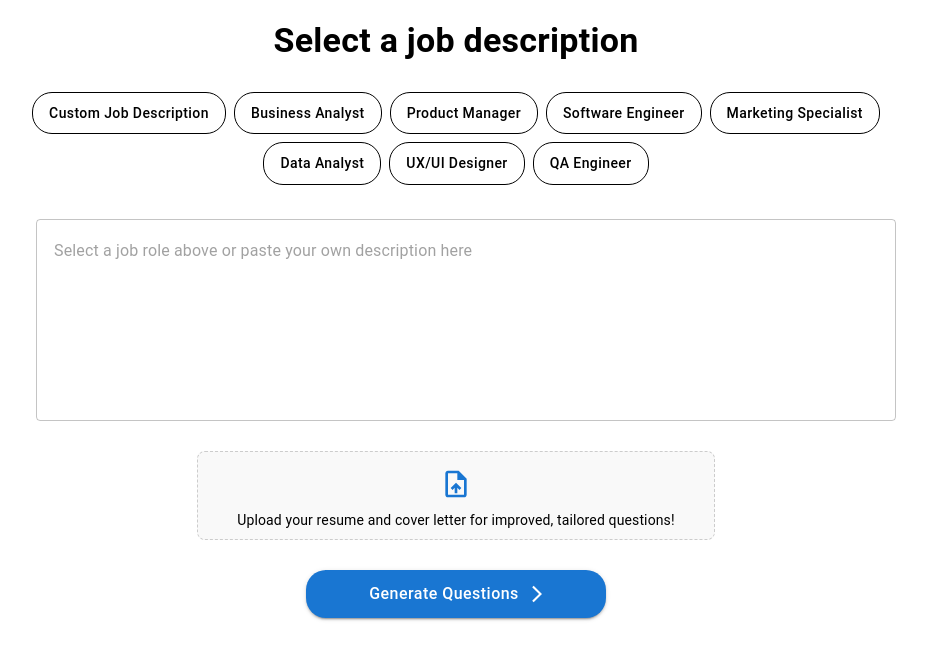
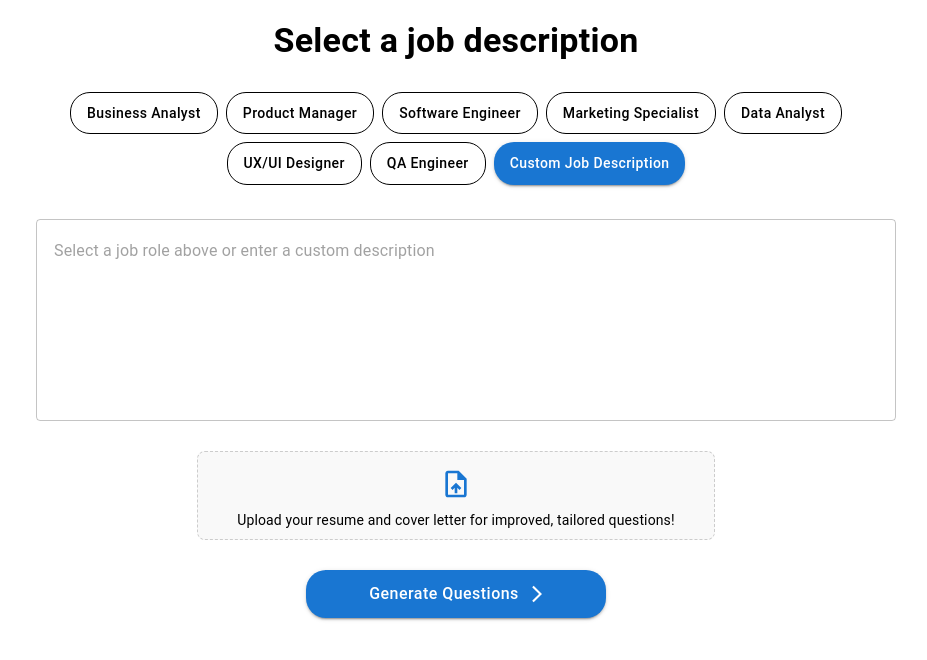
Before and after one commit to OwenYWT/AI-Interview, a React (Create React App) app in the folder frontend/: page /job-selection in a window 1280 px wide. Shown: the top 660 px of the page, without its empty margins (184-1111 px from the left). Built offline with nearby package versions, Linux system fonts and the light colour scheme.

Commit message:
integrate local storage

```diff
--- a/frontend/src/components/ChatPage.js
+++ b/frontend/src/components/ChatPage.js
@@ -1,28 +1,41 @@
-import React, { useState } from 'react';
+import React, { useState, useEffect } from 'react';
 import { Container, Box, TextField, IconButton, Typography, Button } from '@mui/material';
 import MicIcon from '@mui/icons-material/Mic';
 import SendIcon from '@mui/icons-material/Send';
 import ArrowBackIcon from '@mui/icons-material/ArrowBack';
+import DeleteIcon from '@mui/icons-material/Delete';
 import { useNavigate } from 'react-router-dom';
 import ArrowForwardIosIcon from "@mui/icons-material/ArrowForwardIos";
+import { getItem, setItem, removeItem } from "../localStorage";
 
 const ChatPage = () => {
     const [messages, setMessages] = useState([]);
     const [input, setInput] = useState('');
     const navigate = useNavigate();
 
+    useEffect(() => {
+        const savedMessages = getItem('messages', []);
+        setMessages(savedMessages);
+    }, []);
+
     const handleSendMessage = () => {
         if (input.trim()) {
-            setMessages([...messages, { text: input, sender: 'user' }]);
+            const newMessages = [...messages, { text: input, sender: 'user' }];
+            setMessages(newMessages);
+            setItem('messages', newMessages);
             setInput('');
         }
+    };
+
+    const handleClearMessages = () => {
+        setMessages([]);
+        removeItem('messages');
     };
 
     const handleGetFeedback = () => {
         const evaluation = {
             overall: 'Overall, a solid performance with room for growth in specific areas.',
         };
-
         const overall_score = 8.5;
         const recommendation_score = 7.0;
         const structured_answers_score = 9.0;
@@ -42,6 +55,10 @@ const ChatPage = () => {
                 <Typography variant="h4" align="center" style={{ fontWeight: 'bold', flexGrow: 1 }}>
                     Chat with HireSmart
                 </Typography>
+
+                <IconButton onClick={handleClearMessages} color="primary" title="Clear Chat">
+                    <DeleteIcon fontSize="large" />
+                </IconButton>
             </Box>
 
             <Box
--- a/frontend/src/components/FeedbackPage.js
+++ b/frontend/src/components/FeedbackPage.js
@@ -1,12 +1,29 @@
-import React from 'react';
+import React, { useEffect, useState } from 'react';
 import { Container, Typography, Box, Button, IconButton } from '@mui/material';
 import { useNavigate, useLocation } from 'react-router-dom';
 import ArrowBackIcon from '@mui/icons-material/ArrowBack';
+import { getItem, setItem } from "../localStorage";
 
 const FeedbackPage = () => {
     const navigate = useNavigate();
     const location = useLocation();
-    const { evaluation, overall_score, recommendation_score, structured_answers_score } = location.state || {};
+
+    const [feedback, setFeedback] = useState({
+        evaluation: { overall: "Overall evaluation is not available." },
+        overall_score: "Overall score is not available.",
+        recommendation_score: "Recommendation score is not available.",
+        structured_answers_score: "Structured answers score is not available.",
+    });
+
+    useEffect(() => {
+        if (location.state) {
+            setFeedback(location.state);
+            setItem('feedback', location.state);
+        } else {
+            const savedFeedback = getItem('feedback', feedback);
+            setFeedback(savedFeedback);
+        }
+    }, [location.state]);
 
     return (
         <Container maxWidth="md" style={{ padding: '20px', textAlign: 'center' }}>
@@ -26,7 +43,7 @@ const FeedbackPage = () => {
                     Overall Evaluation:
                 </Typography>
                 <Typography variant="body1" style={{ marginBottom: '20px' }}>
-                    {evaluation?.overall || "Overall evaluation is not available."}
+                    {feedback.evaluation?.overall}
                 </Typography>
 
                 {/* Score Sections */}
@@ -34,21 +51,21 @@ const FeedbackPage = () => {
                     Overall Score:
                 </Typography>
                 <Typography variant="body1" style={{ marginBottom: '20px' }}>
-                    {overall_score !== undefined ? overall_score : "Overall score is not available."}
+                    {feedback.overall_score}
                 </Typography>
 
                 <Typography variant="h6" gutterBottom>
                     Recommendation Score:
                 </Typography>
                 <Typography variant="body1" style={{ marginBottom: '20px' }}>
-                    {recommendation_score !== undefined ? recommendation_score : "Recommendation score is not available."}
+                    {feedback.recommendation_score}
                 </Typography>
 
                 <Typography variant="h6" gutterBottom>
                     Structured Answers Score:
                 </Typography>
                 <Typography variant="body1" style={{ marginBottom: '20px' }}>
-                    {structured_answers_score !== undefined ? structured_answers_score : "Structured answers score is not available."}
+                    {feedback.structured_answers_score}
                 </Typography>
             </Box>
 
--- a/frontend/src/components/JobSelectionPage.js
+++ b/frontend/src/components/JobSelectionPage.js
@@ -1,28 +1,38 @@
-import React, { useState } from 'react';
+import React, { useEffect, useState } from 'react';
 import { Container, Typography, Box, Button, TextField, IconButton } from '@mui/material';
 import UploadFileIcon from '@mui/icons-material/UploadFile';
 import ArrowForwardIosIcon from '@mui/icons-material/ArrowForwardIos';
 import { useNavigate } from 'react-router-dom';
+import { getItem, setItem } from "../localStorage";
 
 const JobSelectionPage = () => {
     const [jobDescription, setJobDescription] = useState('');
     const navigate = useNavigate();
 
-    const roles = [
-        "Custom Job Description", "Business Analyst", "Product Manager", "Software Engineer",
-        "Marketing Specialist", "Data Analyst", "UX/UI Designer", "QA Engineer"
-    ];
+    const roleDescriptions = {
+        "Business Analyst": "Analyze business needs and develop data-driven solutions.",
+        "Product Manager": "Lead product development, strategy, and lifecycle management.",
+        "Software Engineer": "Develop and maintain software applications.",
+        "Marketing Specialist": "Plan and execute marketing campaigns.",
+        "Data Analyst": "Interpret data to drive business insights.",
+        "UX/UI Designer": "Design user interfaces and optimize user experience.",
+        "QA Engineer": "Test and ensure software quality and reliability.",
+    };
+
+    useEffect(() => {
+        const savedDescription = getItem('jobDescription', '');
+        setJobDescription(savedDescription);
+    }, []);
 
     const handleJobRoleClick = (role) => {
-        setJobDescription(role === "Custom Job Description" ? "" : role);
+        const description = role === "Custom Job Description" ? "" : roleDescriptions[role];
+        setJobDescription(description);
+        setItem('jobDescription', description);
     };
 
     const handleGenerateQuestions = () => {
-        if (jobDescription) {
-            navigate('/chat');
-        } else {
-            alert("Please select or enter a job description.");
-        }
+        setItem('jobDescription', jobDescription);
+        navigate('/chat');
     };
 
     return (
@@ -37,11 +47,11 @@ const JobSelectionPage = () => {
 
             {/* Job Role Buttons */}
             <Box display="flex" flexWrap="wrap" justifyContent="center" gap={1} marginBottom={3}>
-                {roles.map((role) => (
+                {Object.keys(roleDescriptions).map((role) => (
                     <Button
                         key={role}
-                        variant={role === jobDescription ? "contained" : "outlined"}
-                        color={role === jobDescription ? "primary" : "default"}
+                        variant={jobDescription === roleDescriptions[role] ? "contained" : "outlined"}
+                        color={jobDescription === roleDescriptions[role] ? "primary" : "default"}
                         onClick={() => handleJobRoleClick(role)}
                         style={{
                             borderRadius: '20px',
@@ -52,12 +62,24 @@ const JobSelectionPage = () => {
                         {role}
                     </Button>
                 ))}
+                <Button
+                    variant={jobDescription === '' ? "contained" : "outlined"}
+                    color={jobDescription === '' ? "primary" : "default"}
+                    onClick={() => handleJobRoleClick("Custom Job Description")}
+                    style={{
+                        borderRadius: '20px',
+                        padding: '8px 16px',
+                        textTransform: 'none',
+                    }}
+                >
+                    Custom Job Description
+                </Button>
             </Box>
 
             {/* Text Area */}
             <Box style={{ maxWidth: '1500px', width: '100%', margin: '0 auto' }}>
                 <TextField
-                    placeholder="Select a job role above or paste your own description here"
+                    placeholder="Select a job role above or enter a custom description"
                     multiline
                     rows={7}
                     fullWidth
--- /dev/null
+++ b/frontend/src/localStorage.js
@@ -0,0 +1,12 @@
+export const setItem = (key, value) => {
+    localStorage.setItem(key, JSON.stringify(value));
+};
+
+export const getItem = (key, defaultValue = null) => {
+    const storedValue = localStorage.getItem(key);
+    return storedValue ? JSON.parse(storedValue) : defaultValue;
+};
+
+export const removeItem = (key) => {
+    localStorage.removeItem(key);
+};
```
